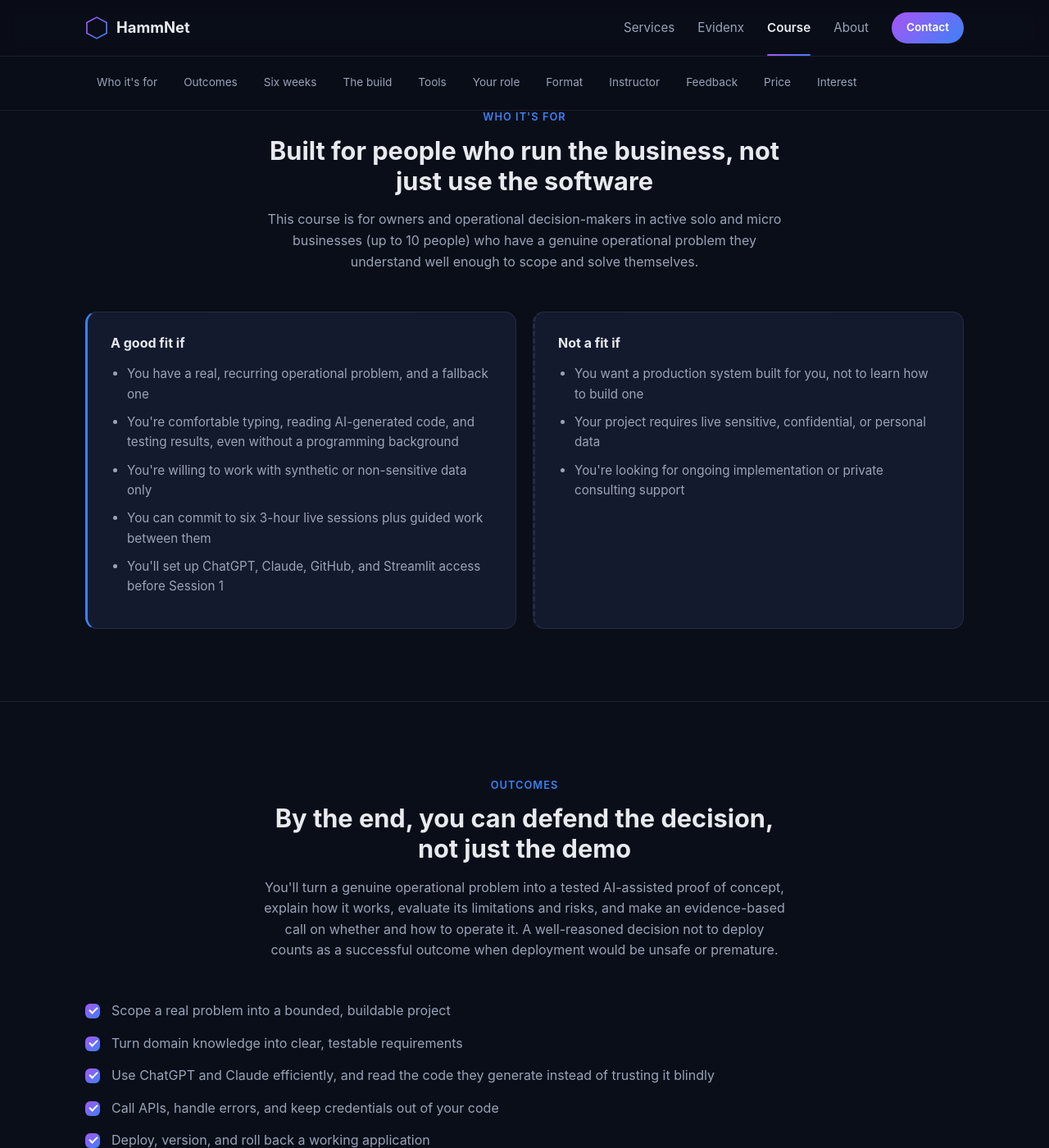
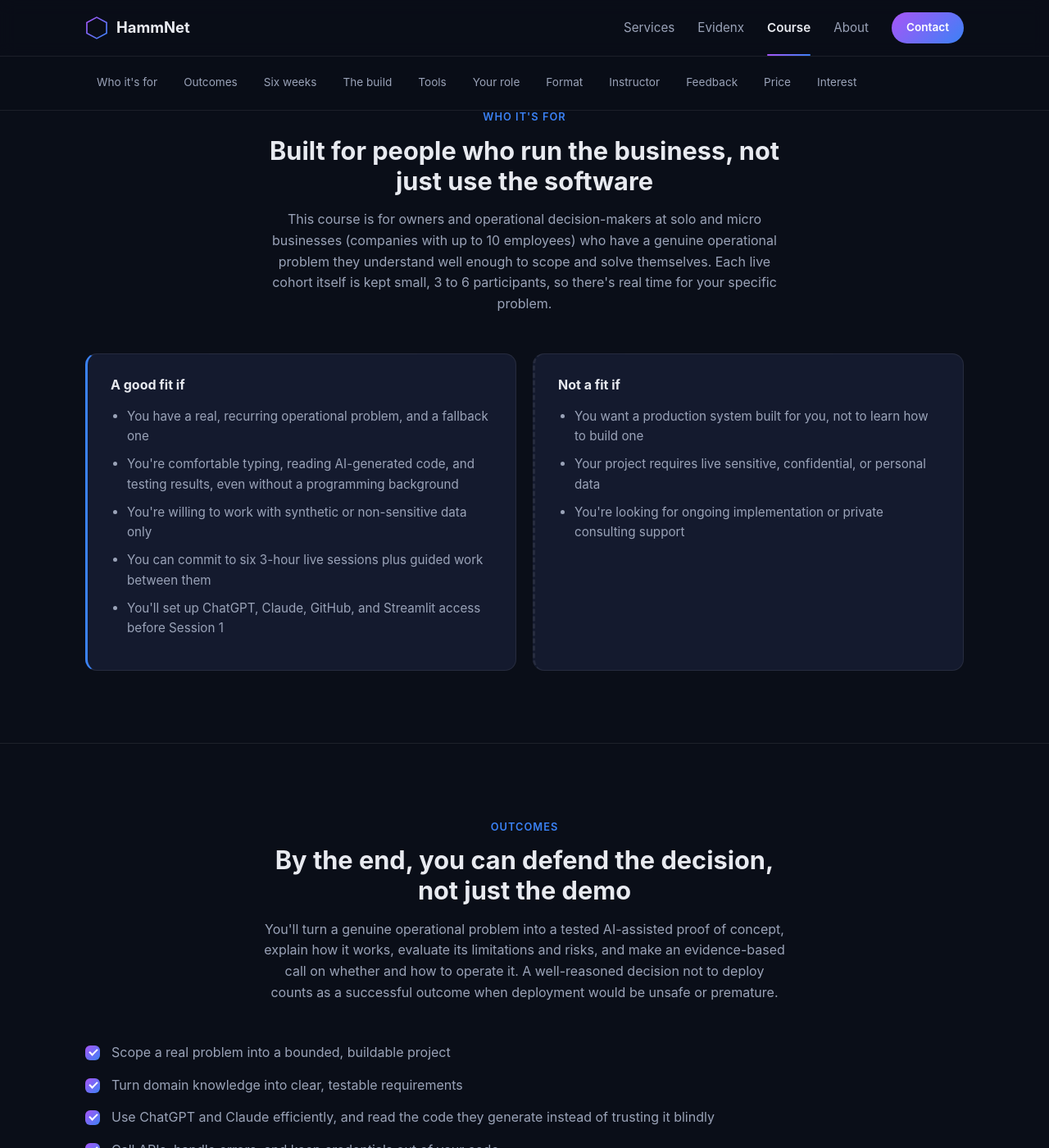
Before and after one commit to hammjd/hammjd.github.io, a Jekyll site: the page built from course.html, in a window 1280 px wide and 1400 px high, scrolled down 978 px. Shown: the whole window at 82% size. Built offline with Jekyll 4.4.1, drawn with Linux system fonts in a browser that asks for light colours; part of the change alters nothing that is shown.

Commit message:
Add scroll-aware active states to the homepage nav
Services, Evidenx, About, and Contact are anchor sections on one page,
not separate pages, so they need JS to know which one the visitor is
currently viewing. assets/js/nav.js tracks each section's position
against a line just below the sticky header (measured from the header's
real offsetHeight, not a hardcoded constant): the last section whose top
has crossed that line is "current." This is a plain offset comparison
rather than IntersectionObserver, so it doesn't flicker at boundaries
between sections of very different heights, and a bottom-of-page check
forces Contact active once you can't scroll further. Clicking a link
sets its active state immediately, ahead of the smooth-scroll animation.
No-ops cleanly on pages without matching section ids (course, impressum,
privacy).

Contact keeps its gradient-button styling; its active state is a
separate outline ring, since the underline treatment used for plain
links wouldn't read against a solid button. Added explicit
:focus-visible styling on nav links and the logo so keyboard focus
stays visible independent of scroll-active state.

Also fixes a genuine wording ambiguity in the course page's "who it's
for" section: "up to 10 people" (eligible business size) sat far from
"3 to 6 participants" (cohort size) with nothing connecting them, reading
like a conflicting number. Now both are stated together in one sentence.

Co-Authored-By: Claude Sonnet 5 <noreply@anthropic.com>

```diff
--- a/_layouts/default.html
+++ b/_layouts/default.html
@@ -22,5 +22,7 @@
   </main>
 
   {% include footer.html %}
+
+  <script defer src="{{ '/assets/js/nav.js' | relative_url }}"></script>
 </body>
 </html>
--- a/assets/css/main.css
+++ b/assets/css/main.css
@@ -134,12 +134,12 @@ p {
   color: var(--text);
 }
 
-.site-nav a.active {
+.site-nav a:not(.btn).active {
   color: var(--text);
   font-weight: 600;
 }
 
-.site-nav a.active::after {
+.site-nav a:not(.btn).active::after {
   content: "";
   position: absolute;
   left: 0;
@@ -148,6 +148,21 @@ p {
   height: 2px;
   background: var(--gradient);
   border-radius: 2px;
+}
+
+/* The Contact link is already styled as a solid button, so its active
+   state needs its own unambiguous treatment rather than the underline
+   used for plain nav links. */
+.site-nav a.btn.active {
+  outline: 2px solid var(--accent-2);
+  outline-offset: 3px;
+}
+
+.site-nav a:focus-visible,
+.brand:focus-visible {
+  outline: 2px solid var(--accent-2);
+  outline-offset: 4px;
+  border-radius: 6px;
 }
 
 /* ---------- Buttons ---------- */
--- /dev/null
+++ b/assets/js/nav.js
@@ -0,0 +1,82 @@
+(function () {
+  "use strict";
+
+  var header = document.querySelector(".site-header");
+  var navLinks = Array.prototype.slice.call(
+    document.querySelectorAll(".site-nav a[href*=\"#\"]")
+  );
+
+  var sections = [];
+  navLinks.forEach(function (link) {
+    var hash = link.getAttribute("href").split("#")[1];
+    if (!hash) return;
+    var el = document.getElementById(hash);
+    if (el) sections.push({ link: link, el: el, id: hash });
+  });
+
+  // Nothing to track on this page (e.g. /course/, /impressum/): no-op.
+  if (!sections.length) return;
+
+  var ticking = false;
+  var activeId = null;
+
+  function setActive(id) {
+    if (id === activeId) return;
+    activeId = id;
+    sections.forEach(function (s) {
+      var isActive = s.id === id;
+      s.link.classList.toggle("active", isActive);
+      if (isActive) {
+        s.link.setAttribute("aria-current", "location");
+      } else {
+        s.link.removeAttribute("aria-current");
+      }
+    });
+  }
+
+  function currentSectionId() {
+    var headerHeight = header ? header.offsetHeight : 0;
+    var activationLine = headerHeight + 8;
+    var currentId = sections[0].id;
+
+    for (var i = 0; i < sections.length; i++) {
+      var top = sections[i].el.getBoundingClientRect().top;
+      if (top - activationLine <= 0) {
+        currentId = sections[i].id;
+      }
+    }
+
+    var atBottom =
+      window.innerHeight + window.scrollY >=
+      document.documentElement.scrollHeight - 2;
+    if (atBottom) {
+      currentId = sections[sections.length - 1].id;
+    }
+
+    return currentId;
+  }
+
+  function update() {
+    ticking = false;
+    setActive(currentSectionId());
+  }
+
+  function onScroll() {
+    if (!ticking) {
+      ticking = true;
+      window.requestAnimationFrame(update);
+    }
+  }
+
+  window.addEventListener("scroll", onScroll, { passive: true });
+  window.addEventListener("resize", onScroll);
+
+  // Immediate feedback on click, ahead of the smooth-scroll animation.
+  sections.forEach(function (s) {
+    s.link.addEventListener("click", function () {
+      setActive(s.id);
+    });
+  });
+
+  update();
+})();
--- a/course.html
+++ b/course.html
@@ -62,10 +62,11 @@ description: >-
       <span class="eyebrow">Who it's for</span>
       <h2>Built for people who run the business, not just use the software</h2>
       <p>
-        This course is for owners and operational decision-makers in active
-        solo and micro businesses (up to 10 people) who have a genuine
-        operational problem they understand well enough to scope and solve
-        themselves.
+        This course is for owners and operational decision-makers at solo
+        and micro businesses (companies with up to 10 employees) who have a
+        genuine operational problem they understand well enough to scope
+        and solve themselves. Each live cohort itself is kept small, 3 to 6
+        participants, so there's real time for your specific problem.
       </p>
     </div>
 
```
